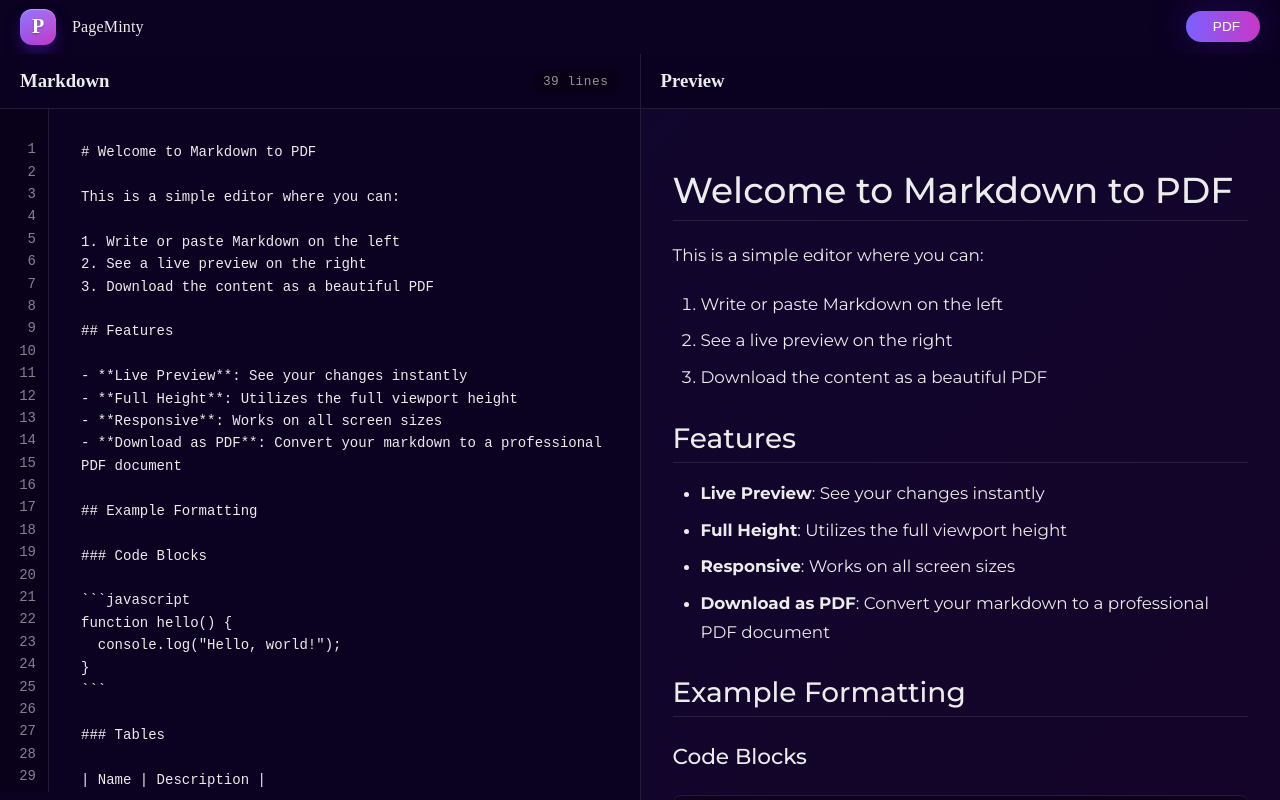
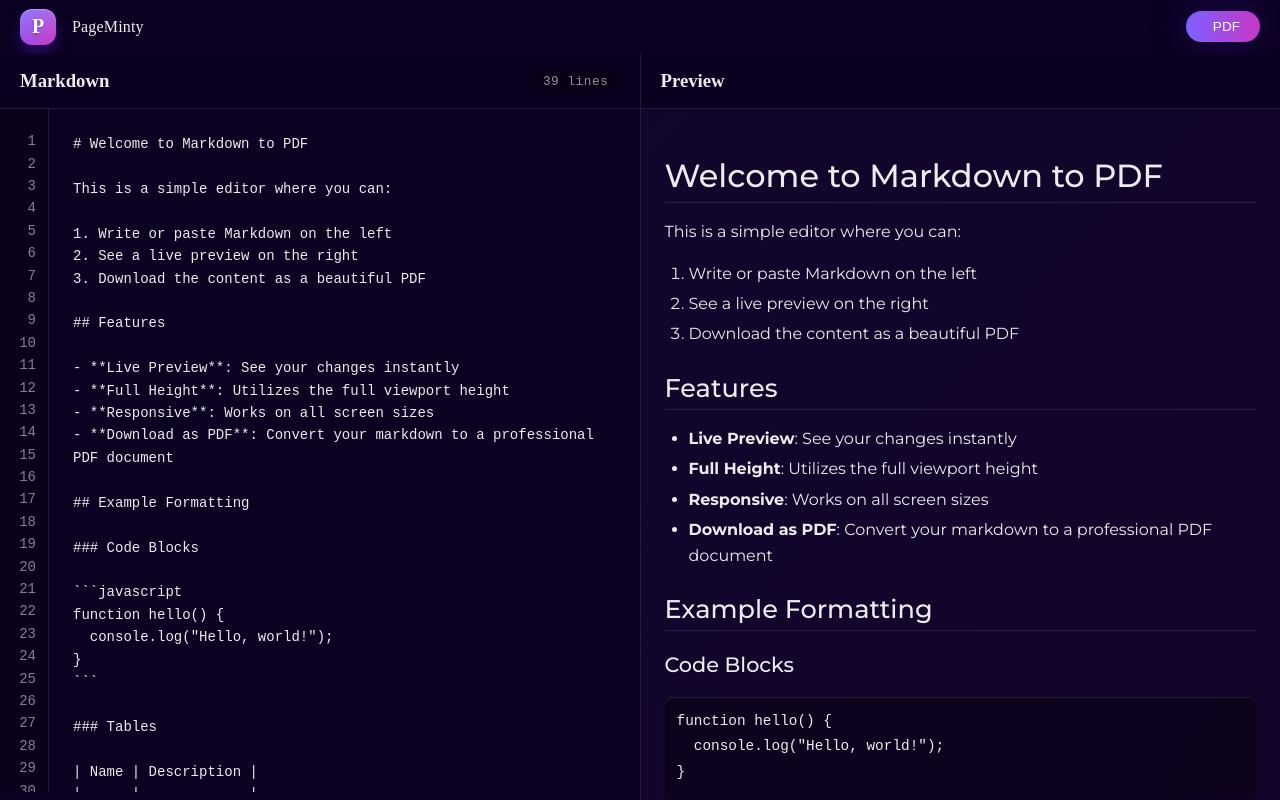
Before and after one commit to aryan877/md-to-pdf, a Next.js app: page / in a window 1280 px wide. Built offline with nearby package versions, Linux system fonts and the light colour scheme.

Commit message:
style(markdown): adjust various CSS styles for improved readability and aesthetics in markdown rendering style(pdf): update PDF margin and header/footer styles for better layout consistency style(globals): refine global styles for markdown elements to enhance visual appeal and spacing

```diff
--- a/app/api/pdf/markdown-to-html.ts
+++ b/app/api/pdf/markdown-to-html.ts
@@ -25,44 +25,44 @@ export function convertMarkdownToHtml(markdown: string): string {
 
           body {
             font-family: 'Montserrat', sans-serif;
-            line-height: 1.7;
-            font-size: 11pt;
+            line-height: 1.5;
+            font-size: 10.5pt;
             color: #333;
             background-color: #fff;
-            padding: 30px;
+            padding: 20px;
             max-width: 750px;
             margin: 0 auto;
           }
 
           h1, h2, h3, h4, h5, h6 {
-            margin-top: 2rem;
-            margin-bottom: 1rem;
+            margin-top: 1.6rem;
+            margin-bottom: 0.8rem;
             font-weight: 500;
-            line-height: 1.3;
+            line-height: 1.2;
             color: #111;
           }
 
           h1 {
-            font-size: 24pt;
-            padding-bottom: 0.5rem;
+            font-size: 22pt;
+            padding-bottom: 0.4rem;
             border-bottom: 2px solid #f0f0f0;
-            margin-bottom: 1.5rem;
+            margin-bottom: 1.2rem;
           }
 
           h2 {
-            font-size: 18pt;
-            padding-bottom: 0.3rem;
+            font-size: 16pt;
+            padding-bottom: 0.25rem;
             border-bottom: 1px solid #f0f0f0;
-            margin-top: 2.5rem;
+            margin-top: 2rem;
           }
 
           h3 {
-            font-size: 14pt;
-            margin-top: 1.8rem;
+            font-size: 13pt;
+            margin-top: 1.5rem;
           }
 
           p, ul, ol {
-            margin-bottom: 1.2rem;
+            margin-bottom: 0.9rem;
             letter-spacing: 0.01rem;
           }
 
@@ -79,27 +79,27 @@ export function convertMarkdownToHtml(markdown: string): string {
           }
 
           ul, ol {
-            padding-left: 1.8rem;
+            padding-left: 1.5rem;
           }
 
           li {
-            margin-bottom: 0.5rem;
+            margin-bottom: 0.3rem;
           }
 
           code {
             background-color: #f5f5f5;
             border-radius: 0.25rem;
             font-family: "SFMono-Regular", Consolas, monospace;
-            padding: 0.2rem 0.4rem;
+            padding: 0.15rem 0.3rem;
             font-size: 0.9em;
             color: #476582;
           }
 
           pre {
             background-color: #f8f8f8;
-            border-radius: 0.5rem;
-            padding: 1.2rem;
-            margin: 1.5rem 0;
+            border-radius: 0.4rem;
+            padding: 0.9rem;
+            margin: 1.2rem 0;
             overflow-x: auto;
             border: 1px solid #eee;
           }
@@ -113,8 +113,8 @@ export function convertMarkdownToHtml(markdown: string): string {
 
           blockquote {
             border-left: 4px solid var(--mint);
-            padding: 0.8rem 1.2rem;
-            margin: 1.5rem 0;
+            padding: 0.6rem 1rem;
+            margin: 1.2rem 0;
             background-color: #f9f9f9;
             border-radius: 0 0.4rem 0.4rem 0;
           }
@@ -125,7 +125,7 @@ export function convertMarkdownToHtml(markdown: string): string {
 
           table {
             border-collapse: collapse;
-            margin: 1.5rem 0;
+            margin: 1.2rem 0;
             width: 100%;
             border-radius: 0.4rem;
             overflow: hidden;
@@ -134,7 +134,7 @@ export function convertMarkdownToHtml(markdown: string): string {
 
           table th, table td {
             border: 1px solid #eee;
-            padding: 0.75rem 1rem;
+            padding: 0.6rem 0.8rem;
             text-align: left;
           }
 
@@ -149,7 +149,7 @@ export function convertMarkdownToHtml(markdown: string): string {
 
           img {
             max-width: 100%;
-            margin: 1.5rem 0;
+            margin: 1.2rem 0;
             border-radius: 0.4rem;
             box-shadow: 0 1px 5px rgba(0,0,0,0.05);
           }
@@ -158,14 +158,14 @@ export function convertMarkdownToHtml(markdown: string): string {
             border: 0;
             height: 1px;
             background-color: #eee;
-            margin: 2rem 0;
+            margin: 1.5rem 0;
           }
 
           /* PageMinty footer */
           .pageminty-footer {
             text-align: center;
-            margin-top: 3rem;
-            padding-top: 1.5rem;
+            margin-top: 2rem;
+            padding-top: 1rem;
             font-size: 0.8rem;
             color: #888;
             border-top: 1px solid #eee;
--- a/app/api/pdf/route.ts
+++ b/app/api/pdf/route.ts
@@ -62,21 +62,21 @@ export async function POST(request: NextRequest) {
       const pdf = await page.pdf({
         format: "A4",
         margin: {
-          top: "25mm",
-          right: "20mm",
-          bottom: "25mm",
-          left: "20mm",
+          top: "20mm",
+          right: "15mm",
+          bottom: "20mm",
+          left: "15mm",
         },
         printBackground: true,
         displayHeaderFooter: true,
         headerTemplate: `
-          <div style="width: 100%; font-size: 8px; font-family: Montserrat, sans-serif; color: #888; padding: 0 20px; display: flex; justify-content: space-between;">
+          <div style="width: 100%; font-size: 7px; font-family: Montserrat, sans-serif; color: #888; padding: 0 15px; display: flex; justify-content: space-between;">
             <div>Generated with PageMinty</div>
             <div>pageminty.xyz</div>
           </div>
         `,
         footerTemplate: `
-          <div style="width: 100%; font-size: 8px; font-family: Montserrat, sans-serif; color: #888; padding: 0 20px; display: flex; justify-content: space-between;">
+          <div style="width: 100%; font-size: 7px; font-family: Montserrat, sans-serif; color: #888; padding: 0 15px; display: flex; justify-content: space-between;">
             <div>PageMinty PDF</div>
             <div><span class="pageNumber"></span> of <span class="totalPages"></span></div>
           </div>
--- a/app/globals.css
+++ b/app/globals.css
@@ -47,53 +47,53 @@ body {
 
 /* Enhanced markdown styling */
 .markdown {
-  line-height: 1.7;
-  font-size: 1.05rem;
+  line-height: 1.6;
+  font-size: 1rem;
   color: var(--foreground);
   font-family: var(--font-montserrat);
 }
 
 .markdown h1 {
-  font-size: 2.25rem;
+  font-size: 2rem;
   font-weight: 500;
-  margin-top: 1.75rem;
-  margin-bottom: 1.25rem;
+  margin-top: 1.5rem;
+  margin-bottom: 1rem;
   color: var(--foreground);
-  padding-bottom: 0.5rem;
+  padding-bottom: 0.4rem;
   border-bottom: 1px solid var(--border);
   line-height: 1.2;
 }
 
 .markdown h2 {
-  font-size: 1.75rem;
+  font-size: 1.6rem;
   font-weight: 500;
-  margin-top: 1.75rem;
-  margin-bottom: 1rem;
-  padding-bottom: 0.35rem;
+  margin-top: 1.5rem;
+  margin-bottom: 0.75rem;
+  padding-bottom: 0.3rem;
   border-bottom: 1px solid var(--border);
   color: var(--foreground);
   line-height: 1.3;
 }
 
 .markdown h3 {
-  font-size: 1.35rem;
+  font-size: 1.3rem;
   font-weight: 500;
-  margin-top: 1.5rem;
-  margin-bottom: 0.75rem;
+  margin-top: 1.2rem;
+  margin-bottom: 0.6rem;
   color: var(--foreground);
-  line-height: 1.4;
+  line-height: 1.3;
 }
 
 .markdown h4 {
-  font-size: 1.15rem;
+  font-size: 1.1rem;
   font-weight: 500;
-  margin-top: 1.25rem;
-  margin-bottom: 0.75rem;
+  margin-top: 1rem;
+  margin-bottom: 0.6rem;
   color: var(--foreground);
 }
 
 .markdown p {
-  margin-bottom: 1.25rem;
+  margin-bottom: 1rem;
 }
 
 .markdown a {
@@ -111,8 +111,8 @@ body {
 
 .markdown ul,
 .markdown ol {
-  margin-bottom: 1.25rem;
-  padding-left: 1.75rem;
+  margin-bottom: 1rem;
+  padding-left: 1.5rem;
 }
 
 .markdown ul {
@@ -124,13 +124,13 @@ body {
 }
 
 .markdown li {
-  margin-bottom: 0.5rem;
+  margin-bottom: 0.3rem;
 }
 
 .markdown li > ul,
 .markdown li > ol {
-  margin-top: 0.5rem;
-  margin-bottom: 0.5rem;
+  margin-top: 0.3rem;
+  margin-bottom: 0.3rem;
 }
 
 .markdown code {
@@ -145,8 +145,8 @@ body {
 .markdown pre {
   background-color: rgba(0, 0, 0, 0.3);
   border-radius: 0.5rem;
-  padding: 1rem;
-  margin: 1.5rem 0;
+  padding: 0.75rem;
+  margin: 1.2rem 0;
   overflow-x: auto;
   box-shadow: inset 0 1px 0 0 rgba(255, 255, 255, 0.1),
     0 2px 4px rgba(0, 0, 0, 0.2);
@@ -162,9 +162,9 @@ body {
 
 .markdown blockquote {
   border-left: 4px solid var(--secondary);
-  padding: 0.75rem 1.25rem;
+  padding: 0.6rem 1rem;
   font-style: italic;
-  margin: 1.5rem 0;
+  margin: 1.2rem 0;
   background-color: rgba(123, 97, 255, 0.1);
   border-radius: 0 0.375rem 0.375rem 0;
 }
@@ -176,7 +176,7 @@ body {
 .markdown table {
   border-collapse: separate;
   border-spacing: 0;
-  margin: 1.5rem 0;
+  margin: 1.2rem 0;
   width: 100%;
   overflow: hidden;
   border: 1px solid var(--border);
@@ -187,7 +187,7 @@ body {
 .markdown table th,
 .markdown table td {
   border: 1px solid var(--border);
-  padding: 0.75rem 1rem;
+  padding: 0.6rem 0.8rem;
   text-align: left;
 }
 
@@ -226,7 +226,7 @@ body {
 .markdown img {
   max-width: 100%;
   border-radius: 0.5rem;
-  margin: 1.5rem 0;
+  margin: 1.2rem 0;
   box-shadow: 0 4px 6px -1px rgba(0, 0, 0, 0.3),
     0 2px 4px -1px rgba(0, 0, 0, 0.2);
 }
@@ -235,7 +235,7 @@ body {
   border: 0;
   height: 1px;
   background-color: var(--border);
-  margin: 2rem 0;
+  margin: 1.5rem 0;
 }
 
 /* Book-style layout styles */
@@ -389,25 +389,25 @@ body {
 }
 
 .preview-wrapper {
-  padding: 1.5rem;
+  padding: 1.25rem;
   max-width: 100%;
   margin: 0 auto;
   height: auto;
-  padding-bottom: calc(1.5rem + max(0.5rem, env(safe-area-inset-bottom)));
+  padding-bottom: calc(1.25rem + max(0.5rem, env(safe-area-inset-bottom)));
 }
 
 @media (min-width: 640px) {
   .editor-content textarea,
   .preview-wrapper {
-    padding: 2rem;
+    padding: 1.5rem;
   }
 
   .preview-wrapper {
-    padding-bottom: calc(2rem + max(0.5rem, env(safe-area-inset-bottom)));
+    padding-bottom: calc(1.5rem + max(0.5rem, env(safe-area-inset-bottom)));
   }
 
   .line-numbers {
-    padding: 2rem 0;
+    padding: 1.5rem 0;
   }
 }
 
```
